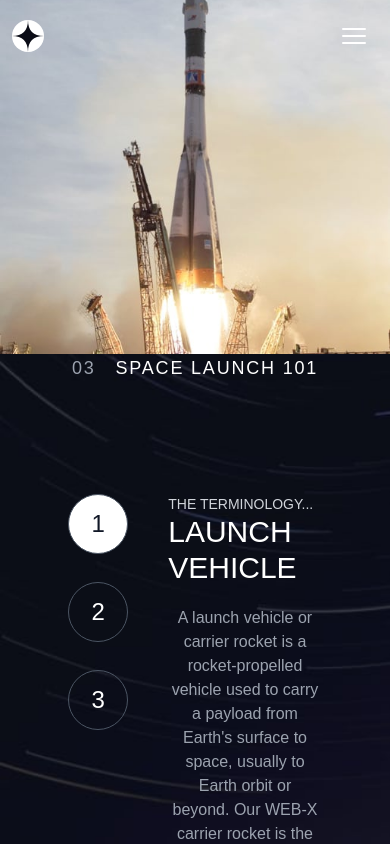
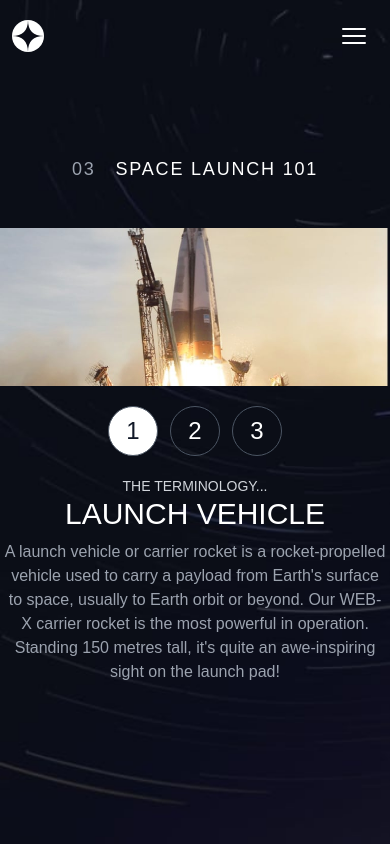
Before and after one commit to theblvckdev/space-tourisim-website, a React (Create React App) app: page /technology in a window 390 px wide. Built offline with nearby package versions, Linux system fonts and the light colour scheme.

Commit message:
project compeleted - worked on responsive design for both tablets and mobile devices.

```diff
--- a/src/pages/technology/technology.jsx
+++ b/src/pages/technology/technology.jsx
@@ -1,6 +1,5 @@
-import React, { useState } from 'react'
+import React, { useEffect, useState } from 'react'
 import { techData } from './constansts/techData'
-import { isMobile } from 'react-device-detect'
 
 const Technology = () => {
   const [currentStep, setCurrentStep] = useState(0);
@@ -17,36 +16,56 @@ const Technology = () => {
     },
   ]
 
+  const [width, setWidth] = useState(window.innerWidth);
+  const handleWindowSizeChange = () => {
+    setWidth(window.innerWidth);
+  }
+
+  useEffect(() => {
+    window.addEventListener('resize', handleWindowSizeChange);
+    return () => {
+      window.removeEventListener('resize', handleWindowSizeChange);
+    }
+  }, []);
+
   return (
     <>
       <section className="overflow-hidden">
-        <div className="h-screen mx-auto w-full lg:bg-[url('../images/technology/background-technology-desktop.jpg')] md:bg-[url('../images/technology/background-technology-tablet.jpg')] bg-[url('../images/technology/background-technology-mobile.jpg')] bg-cover bg-no-repeat flex items-center">
+        <div className="h-screen mx-auto w-full lg:bg-[url('../images/technology/background-technology-desktop.jpg')] md:bg-[url('../images/technology/background-technology-tablet.jpg')] bg-[url('../images/technology/background-technology-mobile.jpg')] bg-cover bg-no-repeat flex lg:flex-row flex-col lg:items-center justify-center lg:justify-normal">
+          <h5
+            data-aos="fade-in"
+            data-aos-duration="2000"
+            className="text-white flex lg:hidden md:text-left gap-5 md:justify-normal justify-center md:text-[25px] leading-[18px] text-lg font-barlow tracking-widest uppercase md:ml-10 text-[23px]"
+          >
+            <div className="text-gray-400">03</div>
+            <div>Space launch 101</div>
+          </h5>
           {techData.map((data, index) => {
             const { title, detail, desktopImageUrl, mobileImageUrl } = data;
 
             return (
               <div key={index}>
-                {currentStep === index ? <div key={index} className="flex lg:flex-row flex-col-reverse items-center">
+                {currentStep === index ? <div key={index} className="flex lg:flex-row flex-col-reverse md:items-center">
                   <div className="basis-2/3">
-                    <div className="w-[65%] h-full mx-auto">
+                    <div className="md:w-[65%] w-[98%] h-full mx-auto">
                       <h5
                         data-aos="fade-in"
                         data-aos-duration="2000"
-                        className="text-white md:text-left flex gap-5 md:justify-normal justify-center md:text-[25px] md:leading-[18px] text-lg font-barlow tracking-widest uppercase"
+                        className="text-white hidden lg:flex md:text-left gap-5 md:justify-normal justify-center md:text-[25px] md:leading-[18px] text-lg font-barlow tracking-widest uppercase"
                       >
                         <div className="text-gray-400">03</div>
                         <div>Space launch 101</div>
                       </h5>
 
-                      <div className="mt-28">
-                        <div className="flex gap-10">
+                      <div className="lg:mt-28 md:mt-10 mt-5">
+                        <div className="flex lg:flex-row flex-col lg:items-start items-center lg:text-left text-center lg:gap-10 gap-5">
                           <div>
-                            <div className="flex flex-col gap-7">
+                            <div className="flex lg:flex-col flex-row lg:gap-7 gap-3">
                               {buttonData.map((button, index) => {
                                 const { buttonInnerText } = button;
 
                                 return (
-                                  <button key={index} onClick={() => setCurrentStep(index)} className={currentStep === index ? 'h-[60px] w-[60px] rounded-full text-gray-900 bg-white border flex items-center justify-center text-2xl font-bellefair border-gray-600 duration-700 hover:border-white' : 'h-[60px] w-[60px] rounded-full text-white border flex items-center justify-center text-2xl font-bellefair border-gray-600 duration-700 hover:border-white'}>
+                                  <button key={index} onClick={() => setCurrentStep(index)} className={currentStep === index ? 'md:h-[60px] md:w-[60px] w-[50px] h-[50px] rounded-full text-gray-900 bg-white border flex items-center justify-center text-2xl font-bellefair border-gray-600 duration-700 hover:border-white' : 'md:h-[60px] md:w-[60px] w-[50px] h-[50px] rounded-full text-white border flex items-center justify-center text-2xl font-bellefair border-gray-600 duration-700 hover:border-white'}>
                                     {buttonInnerText}
                                   </button>
                                 )
@@ -71,8 +90,7 @@ const Technology = () => {
                             </h1>
 
                             <p
-
-                              className="mt-5 lg:text-left text-center text-gray-400 md:text-lg text-base font-barlow font-light"
+                              className="md:mt-5 mt-2 lg:text-left text-center text-gray-400 md:text-lg text-base font-barlow font-light"
                             >
                               {detail}
                             </p>
@@ -81,8 +99,8 @@ const Technology = () => {
                       </div>
                     </div>
                   </div>
-                  <div className="basis-1/3 mt-[100px]">
-                    <img src={isMobile ? mobileImageUrl : desktopImageUrl} alt="adaf" />
+                  <div className="basis-1/3 lg:mt-[100px] md:mt-[70px] mt-[50px]">
+                    <img src={width <= 768 ? mobileImageUrl : desktopImageUrl} alt={title} />
                   </div>
                 </div> : null}
               </div>
```
